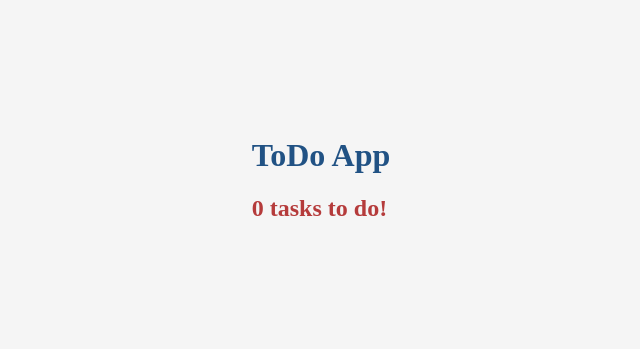
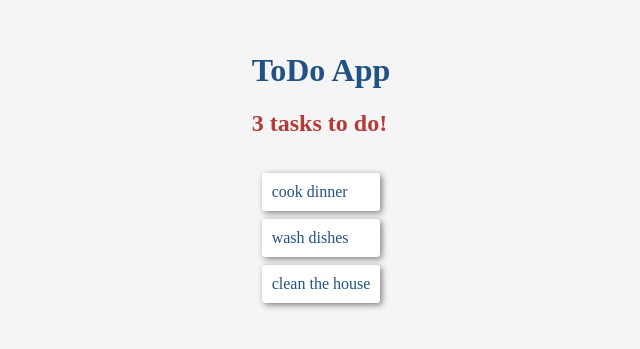
Before and after one commit to AnnaSzmyga/Webpack-TODO-task-20.4, a React app: page / in a window 1280 px wide. Shown: the part 229-578 px from the top of the page, without its empty margins (327-967 px from the left). Built offline with nearby package versions, Linux system fonts and the light colour scheme.

Commit message:
Add TodoList component

```diff
--- a/index.html
+++ /dev/null
@@ -1,11 +0,0 @@
-<!DOCTYPE html>
-<html lang="en">
-    <head>
-        <meta charset="UTF-8">
-        <title>Webpack + React</title>
-    </head>
-    <body>
-        <div id="app"></div>
-        <script src="build/app.bundle.js"></script>
-    </body>
-</html>
--- a/src/components/Title.js
+++ b/src/components/Title.js
@@ -1,15 +1,13 @@
 import React from 'react';
 import style from './styles/Title.css';
 
-class Title extends React.Component {
-    render() {
-        return(
-            <div>
-                <h1 className={style.appTitle}>ToDo App</h1>
-                <h2 className={style.appSubtitle}>{this.props.tasksNumber} tasks to do!</h2>
-            </div>
-        )
-    }
+const Title = (props) => {
+    return(
+        <div>
+            <h1 className={style.appTitle}>ToDo App</h1>
+            <h2 className={style.appSubtitle}>{props.tasksNumber} tasks to do!</h2>
+        </div>
+    )
 }
 
 export default Title;
--- a/src/components/TodoList.js
+++ b/src/components/TodoList.js
@@ -0,0 +1,11 @@
+import React from 'react';
+import style from './styles/TodoList.css';
+
+const TodoList = (props) => {
+    let tasks = props.items.map((item) => <li key={item.id} className={style.TodoListItem}>{item.text}</li>)
+        return(
+            <ul className={style.TodoList}>{tasks}</ul>
+        )
+}
+
+export default TodoList;
--- /dev/null
+++ b/src/components/styles/TodoList.css
@@ -0,0 +1,12 @@
+.TodoList {
+    padding-left: 0;
+    list-style-type: none;
+}
+.TodoListItem {
+    color: #215284;
+    background-color: #fff;
+    box-shadow: 2px 2px 6px grey;
+    border-radius: 3px;
+    padding: 10px;
+    margin-bottom: 8px;
+}
--- a/src/containers/App.js
+++ b/src/containers/App.js
@@ -1,13 +1,18 @@
 import React from 'react';
 import uuid from 'uuid';
 import style from './App.css';
-import Title from '../components/Title'
+import Title from '../components/Title';
+import TodoList from '../components/TodoList';
 
 class App extends React.Component {
     constructor(props){
         super(props);
         this.state = {
-            data: []
+            data: [
+                {id: 1, text: 'cook dinner'},
+                {id: 2, text: 'wash dishes'},
+                {id: 3, text: 'clean the house'}
+            ]
         };
     }
     addTodo(val){
@@ -26,6 +31,7 @@ class App extends React.Component {
         return (
             <div className={style.TodoApp}>
                 <Title tasksNumber={this.state.data.length} />
+                <TodoList items={this.state.data} />
             </div>
         );
     }
--- /dev/null
+++ b/src/index.html
@@ -0,0 +1,10 @@
+<!DOCTYPE html>
+<html lang="en">
+    <head>
+        <meta charset="UTF-8">
+        <title>Webpack + React</title>
+    </head>
+    <body>
+        <div id="app"></div>
+    </body>
+</html>
```
Also changed, not shown: 2 other files (tests, documents, lock files or other folders).
